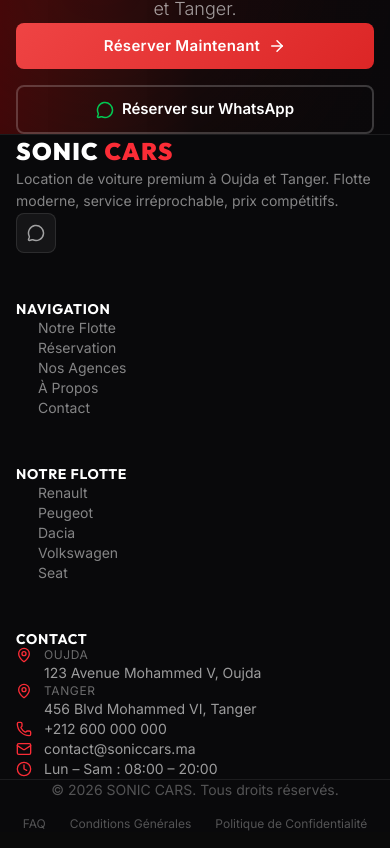
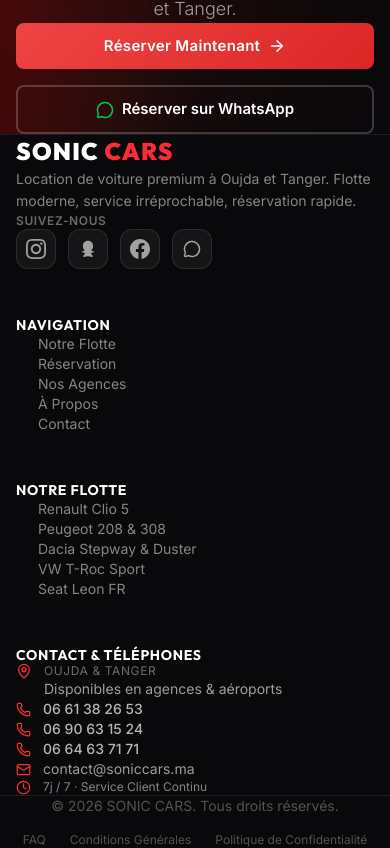
Before and after one commit to YassineChani/sonic-cars, a Next.js app: page / in a window 390 px wide. Shown: the part 6689-7537 px from the top of the page. Built offline with nearby package versions, Linux system fonts and the light colour scheme; no server answers; the database is empty.

Commit message:
Add 3 official phone numbers & social media links (Instagram, Snapchat, Facebook) with clean SVGs

```diff
--- a/src/components/layout/Footer.tsx
+++ b/src/components/layout/Footer.tsx
@@ -1,5 +1,11 @@
 import Link from "next/link";
 import { Phone, Mail, MapPin, Clock, MessageCircle, ChevronRight } from "lucide-react";
+
+const PHONE_NUMBERS = [
+  { label: "06 61 38 26 53", value: "+212661382653" },
+  { label: "06 90 63 15 24", value: "+212690631524" },
+  { label: "06 64 63 71 71", value: "+212664637171" },
+];
 
 const footerLinks = {
   pages: [
@@ -15,11 +21,11 @@
     { href: "/confidentialite", label: "Politique de Confidentialité" },
   ],
   fleet: [
-    { href: "/voitures?brand=Renault", label: "Renault" },
-    { href: "/voitures?brand=Peugeot", label: "Peugeot" },
-    { href: "/voitures?brand=Dacia", label: "Dacia" },
-    { href: "/voitures?brand=Volkswagen", label: "Volkswagen" },
-    { href: "/voitures?brand=Seat", label: "Seat" },
+    { href: "/voitures?brand=Renault", label: "Renault Clio 5" },
+    { href: "/voitures?brand=Peugeot", label: "Peugeot 208 & 308" },
+    { href: "/voitures?brand=Dacia", label: "Dacia Stepway & Duster" },
+    { href: "/voitures?brand=Volkswagen", label: "VW T-Roc Sport" },
+    { href: "/voitures?brand=Seat", label: "Seat Leon FR" },
   ],
 };
 
@@ -29,7 +35,7 @@
       {/* Main Footer */}
       <div className="container-custom py-16">
         <div className="grid grid-cols-1 md:grid-cols-2 lg:grid-cols-4 gap-12">
-          {/* Brand */}
+          {/* Brand & Socials */}
           <div className="lg:col-span-1">
             <Link href="/" className="inline-block mb-6">
               <span
@@ -41,21 +47,67 @@
               </span>
             </Link>
             <p className="text-white/50 text-sm leading-relaxed mb-6">
-              Location de voiture premium à Oujda et Tanger. Flotte moderne, service irréprochable, prix compétitifs.
+              Location de voiture premium à Oujda et Tanger. Flotte moderne, service irréprochable, réservation rapide.
             </p>
-            <div className="flex gap-3">
+
+            {/* Social Media Links */}
+            <div className="space-y-3">
+              <span className="text-xs text-white/40 font-semibold uppercase tracking-wider block">Suivez-nous</span>
+              <div className="flex items-center gap-3">
+                {/* Instagram SVG */}
                 <a
-                href="https://wa.me/212600000000"
+                  href="https://www.instagram.com/soniccars2025"
                   target="_blank"
                   rel="noopener noreferrer"
-                className="w-10 h-10 rounded-lg bg-white/5 border border-white/10 flex items-center justify-center text-white/60 hover:text-white hover:border-white/30 transition-all"
+                  aria-label="Instagram Sonic Cars"
+                  className="w-10 h-10 rounded-xl bg-white/5 border border-white/10 flex items-center justify-center text-white/60 hover:text-pink-500 hover:border-pink-500/50 hover:bg-pink-500/10 transition-all"
+                >
+                  <svg className="w-5 h-5 fill-current" viewBox="0 0 24 24">
+                    <path d="M12 2.163c3.204 0 3.584.012 4.85.07 3.252.148 4.771 1.691 4.919 4.919.058 1.265.069 1.645.069 4.849 0 3.205-.012 3.584-.069 4.849-.149 3.225-1.664 4.771-4.919 4.919-1.266.058-1.644.07-4.85.07-3.204 0-3.584-.012-4.849-.07-3.26-.149-4.771-1.699-4.919-4.92-.058-1.265-.07-1.644-.07-4.849 0-3.204.013-3.583.07-4.849.149-3.227 1.664-4.771 4.919-4.919 1.266-.057 1.645-.069 4.849-.069zm0-2.163c-3.259 0-3.667.014-4.947.072-4.358.2-6.78 2.618-6.98 6.98-.059 1.281-.073 1.689-.073 4.948 0 3.259.014 3.668.072 4.948.2 4.358 2.618 6.78 6.98 6.98 1.281.058 1.689.072 4.948.072 3.259 0 3.668-.014 4.948-.072 4.354-.2 6.782-2.618 6.979-6.98.059-1.28.073-1.689.073-4.948 0-3.259-.014-3.667-.072-4.947-.196-4.354-2.617-6.78-6.979-6.98-1.281-.059-1.69-.073-4.949-.073zm0 5.838c-3.403 0-6.162 2.759-6.162 6.162s2.759 6.163 6.162 6.163 6.162-2.759 6.162-6.163c0-3.403-2.759-6.162-6.162-6.162zm0 10.162c-2.209 0-4-1.79-4-4 0-2.209 1.791-4 4-4s4 1.791 4 4c0 2.21-1.791 4-4 4zm6.406-11.845c-.796 0-1.441.645-1.441 1.44s.645 1.44 1.441 1.44c.795 0 1.439-.645 1.439-1.44s-.644-1.44-1.439-1.44z"/>
+                  </svg>
+                </a>
+
+                {/* Snapchat SVG */}
+                <a
+                  href="https://www.snapchat.com/add/soniccars2025"
+                  target="_blank"
+                  rel="noopener noreferrer"
+                  aria-label="Snapchat Sonic Cars"
+                  className="w-10 h-10 rounded-xl bg-white/5 border border-white/10 flex items-center justify-center text-white/60 hover:text-yellow-400 hover:border-yellow-400/50 hover:bg-yellow-400/10 transition-all"
+                >
+                  <svg className="w-5 h-5 fill-current" viewBox="0 0 24 24">
+                    <path d="M12.003 2c-3.766 0-6.14 2.855-6.14 6.275 0 2.222 1.053 3.993 2.106 5.158-.263.856-1.579 1.134-2.808 1.346-.421.073-.684.22-.684.438 0 .438.995.876 2.052 1.053 1.053.175 1.702.584 1.702 1.256 0 1.579-2.053 2.053-2.053 3.1 0 .613.684.876 1.404.876 1.345 0 2.807-.731 4.422-.731 1.614 0 3.076.731 4.421.731.72 0 1.404-.263 1.404-.876 0-1.047-2.053-1.521-2.053-3.1 0-.672.649-1.081 1.702-1.256 1.057-.177 2.052-.615 2.052-1.053 0-.218-.263-.365-.684-.438-1.229-.212-2.545-.49-2.808-1.346 1.053-1.165 2.106-2.936 2.106-5.158 0-3.42-2.374-6.275-6.14-6.275z"/>
+                  </svg>
+                </a>
+
+                {/* Facebook SVG */}
+                <a
+                  href="https://www.facebook.com/Soniccars"
+                  target="_blank"
+                  rel="noopener noreferrer"
+                  aria-label="Facebook Sonic Cars"
+                  className="w-10 h-10 rounded-xl bg-white/5 border border-white/10 flex items-center justify-center text-white/60 hover:text-blue-500 hover:border-blue-500/50 hover:bg-blue-500/10 transition-all"
+                >
+                  <svg className="w-5 h-5 fill-current" viewBox="0 0 24 24">
+                    <path d="M24 12.073c0-6.627-5.373-12-12-12s-12 5.373-12 12c0 5.99 4.388 10.954 10.125 11.854v-8.385H7.078v-3.47h3.047V9.43c0-3.007 1.792-4.669 4.533-4.669 1.312 0 2.686.235 2.686.235v2.953H15.83c-1.491 0-1.956.925-1.956 1.874v2.25h3.328l-.532 3.47h-2.796v8.385C19.612 23.027 24 18.062 24 12.073z"/>
+                  </svg>
+                </a>
+
+                {/* WhatsApp */}
+                <a
+                  href="https://wa.me/212661382653"
+                  target="_blank"
+                  rel="noopener noreferrer"
+                  aria-label="WhatsApp Sonic Cars"
+                  className="w-10 h-10 rounded-xl bg-white/5 border border-white/10 flex items-center justify-center text-white/60 hover:text-emerald-400 hover:border-emerald-400/50 hover:bg-emerald-400/10 transition-all"
                 >
                   <MessageCircle size={18} />
                 </a>
               </div>
             </div>
+          </div>
 
-          {/* Pages */}
+          {/* Navigation */}
           <div>
             <h3 className="text-white font-semibold mb-5 text-sm uppercase tracking-wider">
               Navigation
@@ -75,7 +127,7 @@
             </ul>
           </div>
 
-          {/* Fleet */}
+          {/* Flotte */}
           <div>
             <h3 className="text-white font-semibold mb-5 text-sm uppercase tracking-wider">
               Notre Flotte
@@ -95,46 +147,45 @@
             </ul>
           </div>
 
-          {/* Contact */}
+          {/* Contact Phones */}
           <div>
             <h3 className="text-white font-semibold mb-5 text-sm uppercase tracking-wider">
-              Contact
+              Contact & Téléphones
             </h3>
             <ul className="space-y-4">
               <li>
                 <div className="flex items-start gap-3">
                   <MapPin size={16} className="text-red-500 mt-0.5 flex-shrink-0" />
                   <div>
-                    <p className="text-white/40 text-xs uppercase tracking-wider mb-1">Oujda</p>
-                    <p className="text-white/60 text-sm">123 Avenue Mohammed V, Oujda</p>
+                    <p className="text-white/40 text-xs uppercase tracking-wider mb-0.5">Oujda & Tanger</p>
+                    <p className="text-white/60 text-sm">Disponibles en agences & aéroports</p>
                   </div>
                 </div>
               </li>
-              <li>
-                <div className="flex items-start gap-3">
-                  <MapPin size={16} className="text-red-500 mt-0.5 flex-shrink-0" />
-                  <div>
-                    <p className="text-white/40 text-xs uppercase tracking-wider mb-1">Tanger</p>
-                    <p className="text-white/60 text-sm">456 Blvd Mohammed VI, Tanger</p>
-                  </div>
-                </div>
-              </li>
-              <li>
-                <a href="tel:+212600000000" className="flex items-center gap-3 text-white/60 hover:text-white text-sm transition-colors">
-                  <Phone size={16} className="text-red-500 flex-shrink-0" />
-                  +212 600 000 000
+
+              {/* 3 Phone Numbers */}
+              {PHONE_NUMBERS.map((p) => (
+                <li key={p.value}>
+                  <a
+                    href={`tel:${p.value}`}
+                    className="flex items-center gap-3 text-white/70 hover:text-white text-sm transition-colors font-medium"
+                  >
+                    <Phone size={15} className="text-red-500 flex-shrink-0" />
+                    <span>{p.label}</span>
                   </a>
                 </li>
+              ))}
+
               <li>
                 <a href="mailto:contact@soniccars.ma" className="flex items-center gap-3 text-white/60 hover:text-white text-sm transition-colors">
-                  <Mail size={16} className="text-red-500 flex-shrink-0" />
+                  <Mail size={15} className="text-red-500 flex-shrink-0" />
                   contact@soniccars.ma
                 </a>
               </li>
               <li>
-                <div className="flex items-center gap-3 text-white/60 text-sm">
-                  <Clock size={16} className="text-red-500 flex-shrink-0" />
-                  Lun – Sam : 08:00 – 20:00
+                <div className="flex items-center gap-3 text-white/50 text-xs">
+                  <Clock size={15} className="text-red-500 flex-shrink-0" />
+                  7j / 7 · Service Client Continu
                 </div>
               </li>
             </ul>
--- a/src/components/layout/Header.tsx
+++ b/src/components/layout/Header.tsx
@@ -2,8 +2,20 @@
 
 import Link from "next/link";
 import { useState, useEffect } from "react";
-import { Menu, X, Phone, ChevronDown } from "lucide-react";
+import { Menu, X, Phone, ChevronDown, MessageCircle } from "lucide-react";
 import { cn } from "@/lib/utils";
+
+const PHONE_NUMBERS = [
+  { label: "06 61 38 26 53", value: "+212661382653" },
+  { label: "06 90 63 15 24", value: "+212690631524" },
+  { label: "06 64 63 71 71", value: "+212664637171" },
+];
+
+const SOCIAL_LINKS = {
+  instagram: "https://www.instagram.com/soniccars2025",
+  snapchat: "https://www.snapchat.com/add/soniccars2025",
+  facebook: "https://www.facebook.com/Soniccars",
+};
 
 const navLinks = [
   { href: "/", label: "Accueil" },
@@ -26,6 +38,7 @@
   const [isScrolled, setIsScrolled] = useState(false);
   const [isMobileOpen, setIsMobileOpen] = useState(false);
   const [openDropdown, setOpenDropdown] = useState<string | null>(null);
+  const [phoneDropdown, setPhoneDropdown] = useState(false);
 
   useEffect(() => {
     const handleScroll = () => setIsScrolled(window.scrollY > 20);
@@ -107,15 +120,39 @@
               )}
             </nav>
 
-            {/* CTA */}
+            {/* CTA & Phones */}
             <div className="hidden lg:flex items-center gap-3">
-              <a
-                href="tel:+212600000000"
-                className="flex items-center gap-2 text-sm text-white/70 hover:text-white transition-colors"
+              {/* Phones Dropdown */}
+              <div
+                className="relative"
+                onMouseEnter={() => setPhoneDropdown(true)}
+                onMouseLeave={() => setPhoneDropdown(false)}
               >
-                <Phone size={15} />
-                <span>+212 600 000 000</span>
-              </a>
+                <a
+                  href={`tel:${PHONE_NUMBERS[0].value}`}
+                  className="flex items-center gap-2 text-sm text-white/80 hover:text-white transition-colors px-3 py-2 rounded-lg hover:bg-white/5 border border-white/10"
+                >
+                  <Phone size={15} className="text-red-500" />
+                  <span>{PHONE_NUMBERS[0].label}</span>
+                  <ChevronDown size={12} className="text-white/40" />
+                </a>
+
+                {phoneDropdown && (
+                  <div className="absolute top-full right-0 mt-1 w-52 bg-zinc-900 border border-white/10 rounded-xl shadow-2xl py-2 overflow-hidden space-y-1">
+                    {PHONE_NUMBERS.map((p) => (
+                      <a
+                        key={p.value}
+                        href={`tel:${p.value}`}
+                        className="flex items-center gap-2.5 px-4 py-2 text-xs font-semibold text-white/80 hover:text-white hover:bg-white/10 transition-colors"
+                      >
+                        <Phone size={13} className="text-red-500" />
+                        {p.label}
+                      </a>
+                    ))}
+                  </div>
+                )}
+              </div>
+
               <Link href="/reservation" className="btn-primary text-sm px-5 py-2.5">
                 Réserver
               </Link>
@@ -182,18 +219,24 @@
               </div>
             ))}
           </nav>
+
+          {/* Mobile Footer with Phones */}
           <div className="px-6 py-6 border-t border-white/10 flex flex-col gap-3">
-            <a
-              href="tel:+212600000000"
-              className="flex items-center gap-2 text-sm text-white/60"
-            >
-              <Phone size={15} />
-              +212 600 000 000
-            </a>
+            <div className="text-xs text-white/40 uppercase font-semibold tracking-wider">Contact Téléphonique</div>
+            {PHONE_NUMBERS.map((p) => (
+              <a
+                key={p.value}
+                href={`tel:${p.value}`}
+                className="flex items-center gap-2 text-sm text-white/80 hover:text-white transition-colors"
+              >
+                <Phone size={14} className="text-red-500" />
+                {p.label}
+              </a>
+            ))}
             <Link
               href="/reservation"
               onClick={() => setIsMobileOpen(false)}
-              className="btn-primary w-full text-center"
+              className="btn-primary w-full text-center mt-2"
             >
               Réserver Maintenant
             </Link>
```
Lines whose indentation alone changed are shown as unchanged.
